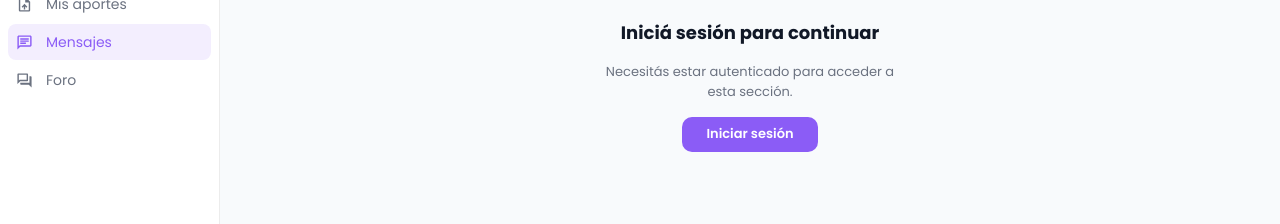
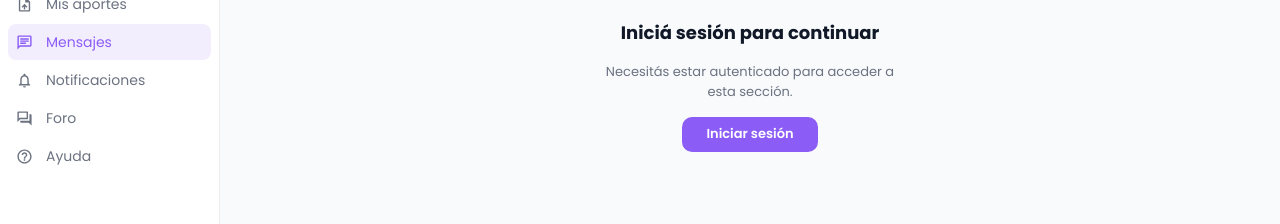
Before and after one commit to salvatierraprogrammer/react-vite-material-ui-ispee, a React (Vite) app: page /mensajes in a window 1280 px wide. Shown: the part 181-405 px from the top of the page. Built offline with nearby package versions, Linux system fonts and the light colour scheme; no server answers.

Commit message:
Panel notificaicon

```diff
--- a/src/components/layout/Header.jsx
+++ b/src/components/layout/Header.jsx
@@ -83,7 +83,9 @@ export default function Header({ onMenuClick }) {
 
   const handleNotifClick = (n) => {
     setNotifAnchor(null)
-    if (n.targetPath) navigate(n.targetPath)
+    const role = currentUser?.role
+    const path = n.type === 'alert' && role !== 'admin' ? '/notificaciones' : n.targetPath
+    if (path) navigate(path)
     if (!n.read) markAsRead(n.id)
   }
 
--- a/src/components/layout/Sidebar.jsx
+++ b/src/components/layout/Sidebar.jsx
@@ -1,8 +1,8 @@
 import { useState } from 'react'
 import { useLocation, useNavigate } from 'react-router-dom'
 import { useDispatch, useSelector } from 'react-redux'
-import { Box, Drawer, List, ListItemButton, ListItemIcon, ListItemText, Typography, Button, Divider, useMediaQuery, useTheme } from '@mui/material'
-import { HomeOutlined, SchoolOutlined, FavoriteBorderOutlined, UploadFileOutlined, ChatOutlined, ForumOutlined, AutoStoriesOutlined, AdminPanelSettingsOutlined, DashboardOutlined } from '@mui/icons-material'
+import { Box, Drawer, List, ListItemButton, ListItemIcon, ListItemText, Typography, Button, Divider, Badge, useMediaQuery, useTheme } from '@mui/material'
+import { HomeOutlined, SchoolOutlined, FavoriteBorderOutlined, UploadFileOutlined, ChatOutlined, ForumOutlined, AutoStoriesOutlined, AdminPanelSettingsOutlined, DashboardOutlined, NotificationsOutlined, HelpOutlineOutlined } from '@mui/icons-material'
 import { setSidebarOpen } from '../../redux/slices/uiSlice'
 import { DRAWER_WIDTH } from '../../constants'
 import { ROLES } from '../../services/authService'
@@ -14,13 +14,16 @@ const nav = [
   { label: 'Favoritos', icon: FavoriteBorderOutlined, path: '/favoritos' },
   { label: 'Mis aportes', icon: UploadFileOutlined, path: '/mis-aportes' },
   { label: 'Mensajes', icon: ChatOutlined, path: '/mensajes' },
+  { label: 'Notificaciones', icon: NotificationsOutlined, path: '/notificaciones' },
   { label: 'Foro', icon: ForumOutlined, path: '/foro' },
+  { label: 'Ayuda', icon: HelpOutlineOutlined, path: '/ayuda' },
 ]
 
 function SidebarContent({ onNavigate }) {
   const location = useLocation()
   const navigate = useNavigate()
   const { isAuthenticated, currentUser } = useSelector((s) => s.auth)
+  const unreadCount = useSelector((s) => s.notifications.items.filter((n) => !n.read).length)
   const [guestOpen, setGuestOpen] = useState(false)
   const go = (path) => { navigate(path); onNavigate?.() }
 
@@ -39,9 +42,18 @@ function SidebarContent({ onNavigate }) {
         {nav.map((item) => {
           const Icon = item.icon
           const active = location.pathname === item.path
+          const isNotif = item.path === '/notificaciones'
           return (
             <ListItemButton key={item.label} onClick={() => go(item.path)} sx={{ borderRadius: '8px', mb: 0.25, bgcolor: active ? 'rgba(139,92,246,0.1)' : 'transparent', color: active ? 'primary.main' : 'text.secondary', '&:hover': { bgcolor: 'rgba(139,92,246,0.08)', color: 'primary.main' }, py: 0.5, px: 1 }}>
-              <ListItemIcon sx={{ minWidth: 30, color: 'inherit' }}><Icon sx={{ fontSize: 17 }} /></ListItemIcon>
+              <ListItemIcon sx={{ minWidth: 30, color: 'inherit' }}>
+                {isNotif ? (
+                  <Badge badgeContent={unreadCount} color="primary" overlap="circular" slotProps={{ badge: { sx: { fontSize: 8, fontWeight: 700, height: 14, minWidth: 14 } } }}>
+                    <Icon sx={{ fontSize: 17 }} />
+                  </Badge>
+                ) : (
+                  <Icon sx={{ fontSize: 17 }} />
+                )}
+              </ListItemIcon>
               <ListItemText primary={item.label} slotProps={{ primary: { fontSize: 12.5, fontWeight: active ? 600 : 500 } }} />
             </ListItemButton>
           )
--- a/src/components/modals/ModalDetalleNotificacion.jsx
+++ b/src/components/modals/ModalDetalleNotificacion.jsx
@@ -31,10 +31,11 @@ function formatDate(dateStr) {
   })
 }
 
-export default function ModalDetalleNotificacion({ open, notificacion, onClose, onMarkRead, onNavigate, onDelete }) {
+export default function ModalDetalleNotificacion({ open, notificacion, onClose, onMarkRead, onNavigate, onDelete, userRole }) {
   if (!notificacion) return null
 
   const cfg = getNotifConfig(notificacion.type)
+  const displayPath = notificacion.type === 'alert' && userRole !== 'admin' ? '/notificaciones' : notificacion.targetPath
 
   return (
     <Dialog open={open} onClose={onClose} maxWidth="sm" fullWidth
@@ -82,7 +83,7 @@ export default function ModalDetalleNotificacion({ open, notificacion, onClose,
             <Box sx={{ display: 'flex', justifyContent: 'space-between', alignItems: 'center' }}>
               <Typography sx={{ fontSize: 11.5, color: 'text.secondary' }}>Enlace</Typography>
               <Typography sx={{ fontSize: 11.5, color: 'primary.main', fontWeight: 500, maxWidth: 200, overflow: 'hidden', textOverflow: 'ellipsis', whiteSpace: 'nowrap' }}>
-                {notificacion.targetPath}
+                {displayPath}
               </Typography>
             </Box>
           )}
@@ -108,7 +109,7 @@ export default function ModalDetalleNotificacion({ open, notificacion, onClose,
               onClick={() => { onNavigate(notificacion); onClose() }}
               sx={{ borderRadius: '8px', fontSize: 11.5, fontWeight: 600 }}
             >
-              Ir al contenido
+              {displayPath === '/notificaciones' ? 'Ver notificaciones' : 'Ir al contenido'}
             </Button>
           )}
           <Button
--- a/src/pages/Notificaciones.jsx
+++ b/src/pages/Notificaciones.jsx
@@ -31,7 +31,8 @@ export default function Notificaciones() {
   const dispatch = useDispatch()
   const navigate = useNavigate()
   const { items: notifItems } = useSelector((s) => s.notifications)
-  const uid = useSelector((s) => s.auth.currentUser?.uid)
+  const { currentUser } = useSelector((s) => s.auth)
+  const uid = currentUser?.uid
   const [tab, setTab] = useState(0)
   const [selected, setSelected] = useState(null)
 
@@ -53,7 +54,9 @@ export default function Notificaciones() {
 
   const handleNavigate = (n) => {
     if (!n.read && n.id) dispatch(readNotification(n.id))
-    if (n.targetPath) navigate(n.targetPath)
+    const role = currentUser?.role
+    const path = n.type === 'alert' && role !== 'admin' ? '/notificaciones' : n.targetPath
+    if (path) navigate(path)
   }
 
   const handleDelete = (id) => {
@@ -170,6 +173,7 @@ export default function Notificaciones() {
         onMarkRead={handleMarkRead}
         onNavigate={handleNavigate}
         onDelete={handleDelete}
+        userRole={currentUser?.role}
       />
     </Box>
   )
--- a/src/routes/AppRouter.jsx
+++ b/src/routes/AppRouter.jsx
@@ -21,6 +21,7 @@ const ResetPassword = lazy(() => import('../pages/ResetPassword'))
 const Configuracion = lazy(() => import('../pages/Configuracion'))
 const Seguridad = lazy(() => import('../pages/Seguridad'))
 const Notificaciones = lazy(() => import('../pages/Notificaciones'))
+const Ayuda = lazy(() => import('../pages/Ayuda'))
 
 // Admin pages
 const AdminDashboard = lazy(() => import('../pages/admin/AdminDashboard'))
@@ -62,6 +63,7 @@ export default function AppRouter() {
           <Route path="/configuracion" element={<Lazy><Protected><Configuracion /></Protected></Lazy>} />
           <Route path="/seguridad" element={<Lazy><Protected><Seguridad /></Protected></Lazy>} />
           <Route path="/notificaciones" element={<Lazy><Protected><Notificaciones /></Protected></Lazy>} />
+          <Route path="/ayuda" element={<Lazy><Ayuda /></Lazy>} />
         </Route>
 
         {/* Admin routes */}
```
